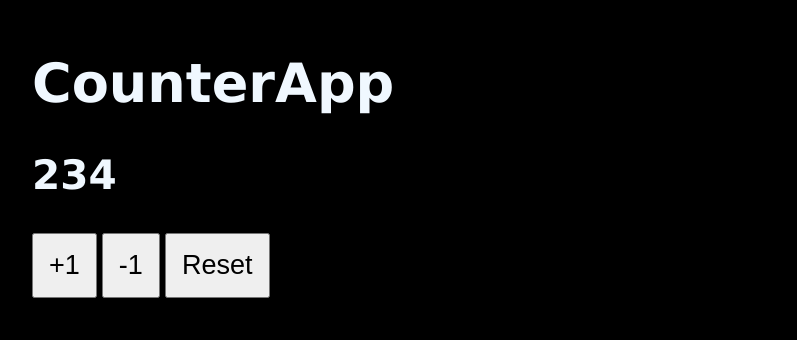
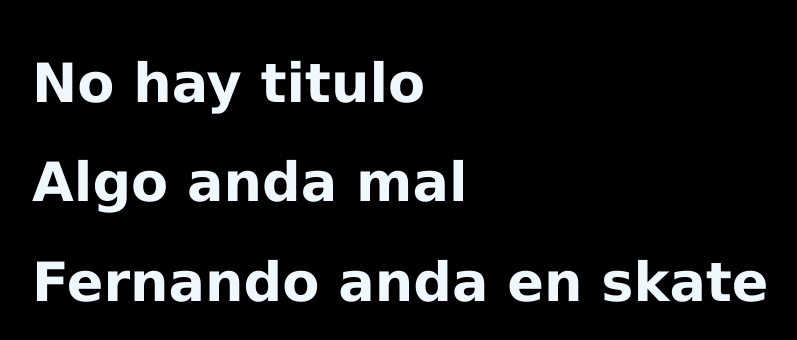
Before and after one commit to Dereck797/03-counter-app-vite, a React (Vite) app: page / in a window 1280 px wide. Shown: the part 132-472 px from the top of the page, without its empty margins (116-913 px from the left). Built offline with nearby package versions, Linux system fonts and the light colour scheme.

Commit message:
60. Pruebas catch en el asinc y await

```diff
--- a/src/base-pruebas/11-async-await.js
+++ b/src/base-pruebas/11-async-await.js
@@ -11,8 +11,6 @@ export const getImagen = async() => {
        return url;
 
     } catch (error) {
-        // manejo del error
-        console.error(error)
         return "No se encontró la imágen";
     }
 
--- a/src/main.jsx
+++ b/src/main.jsx
@@ -10,6 +10,7 @@ import './styles.css'
 //
 ReactDOM.createRoot(document.getElementById('root')).render(
     <React.StrictMode>
-        <CounterApp value={ 234 }/>
+        <FirstApp></FirstApp>
+        {/* <CounterApp value={ 234 }/> */}
     </React.StrictMode>
 );
```
